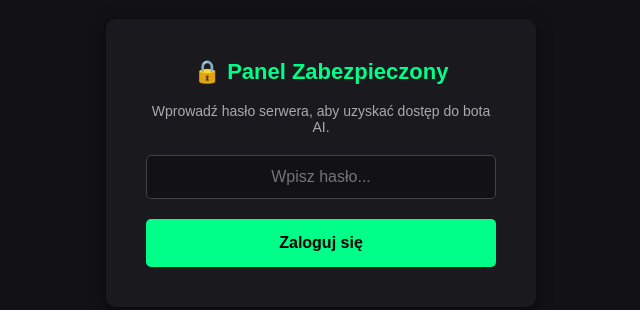
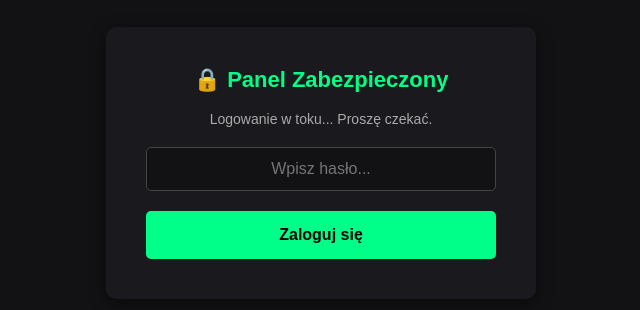
Before and after one commit to danzys413/moj-crypto-trader, a website: page index.html in a window 1280 px wide. Shown: the part 217-527 px from the top of the page, without its empty margins (319-959 px from the left). Drawn offline with Linux system fonts and the light colour scheme; no server answers.

Commit message:
Update index.html

```diff
--- a/index.html
+++ b/index.html
@@ -19,7 +19,7 @@
         }
         h1 { text-align: center; margin-bottom: 30px; color: #00ff88; }
 
-        /* EKRAN LOGOWANIA */
+        /* PANEL LOGOWANIA */
         #login-container {
             background-color: #1a1a1e;
             padding: 40px;
@@ -44,7 +44,7 @@
             text-align: center;
         }
 
-        /* GŁÓWNY PANEL */
+        /* PANEL GŁÓWNY SYSTEMU */
         #main-layout {
             max-width: 650px;
             width: 100%;
@@ -85,7 +85,7 @@
 
     <div id="login-container">
         <h2>🔒 Panel Zabezpieczony</h2>
-        <p>Wprowadź hasło serwera, aby uzyskać dostęp do bota AI.</p>
+        <p>Logowanie w toku... Proszę czekać.</p>
         <input type="password" id="server-password" placeholder="Wpisz hasło...">
         <button onclick="zaloguj()">Zaloguj się</button>
     </div>
```
